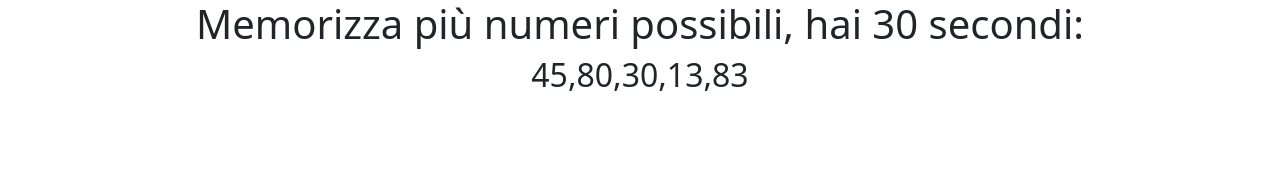
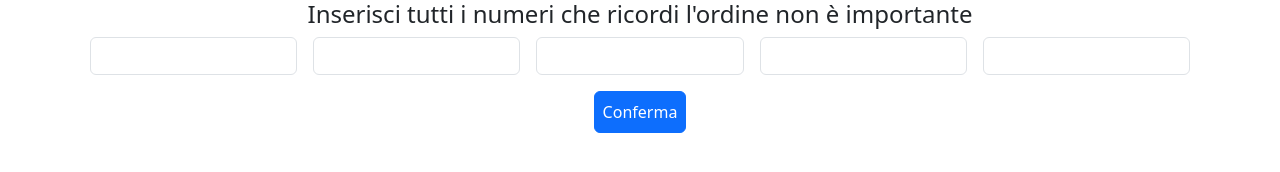
Before and after one commit to Nicolebalzano/js-simon, a plain HTML site: page index.html in a window 1280 px wide. Drawn offline with nearby package versions, Linux system fonts and the light colour scheme.

Commit message:
feat: timer added

```diff
--- a/index.html
+++ b/index.html
@@ -17,14 +17,14 @@
         <h1>Memorizza più numeri possibili, hai 30 secondi:</h1>
         <h2></h2>
             <!-- dopo i 30 secondi appare il form con i numeri da compilare -->
-            <div id="form" class="d-none">
+            <div id="user-turn" class="d-none">
                 <h4>Inserisci tutti i numeri che ricordi l'ordine non è importante</h4>
-        <form action="" class="d-flex">
+        <form action="" class="d-flex" id="form">
             <input type="number" class="form-control mx-2">
-            <input type="number"  class="form-control mx-2" >
-            <input type="number"  class="form-control mx-2" >
-            <input type="number"  class="form-control mx-2" >
-            <input type="number"  class="form-control mx-2" >
+            <input type="number"  class="form-control mx-2">
+            <input type="number"  class="form-control mx-2">
+            <input type="number"  class="form-control mx-2">
+            <input type="number"  class="form-control mx-2">
         </form>
         <button class="btn btn-primary p-2 mt-3">Conferma</button>
 </div>
--- a/js/script.js
+++ b/js/script.js
@@ -12,8 +12,8 @@
  * 1) Creare l'interfaccia --> done
  * MILESTONE 1
  * 2) Generare i 5 numeri random --> done
- * 3) Stampare i 5 numeri in pagina
- * 4) Far scomparire i numeri dopo 30 secondi e mostrare gli input
+ * 3) Stampare i 5 numeri in pagina --> done
+ * 4) Far scomparire i numeri dopo 30 secondi e mostrare gli input --> done
  * MILESTONE 2
  * 5) Al click sul bottone leggere i numeri inseriti dall'utente
  * 6) Controllare quanti dei numeri sono stati indovinati
@@ -36,3 +36,16 @@ console.log(numsRandom);
 
     const numElem = document.querySelector("h2");
   numElem.innerHTML += numsRandom;
+  const title = document.querySelector("h1");
+
+  const userTurn = document.getElementById("user-turn");
+setTimeout(function(){
+numElem.style.display = "none";
+title.style.display = "none";
+userTurn.classList = "block";
+
+}, 3000);
+
+const formElem = document.getElementById("form");
+const inputValue = document.querySelectorAll(".form .form-control");
+const buttonElem = document.querySelector(".btn");
```
